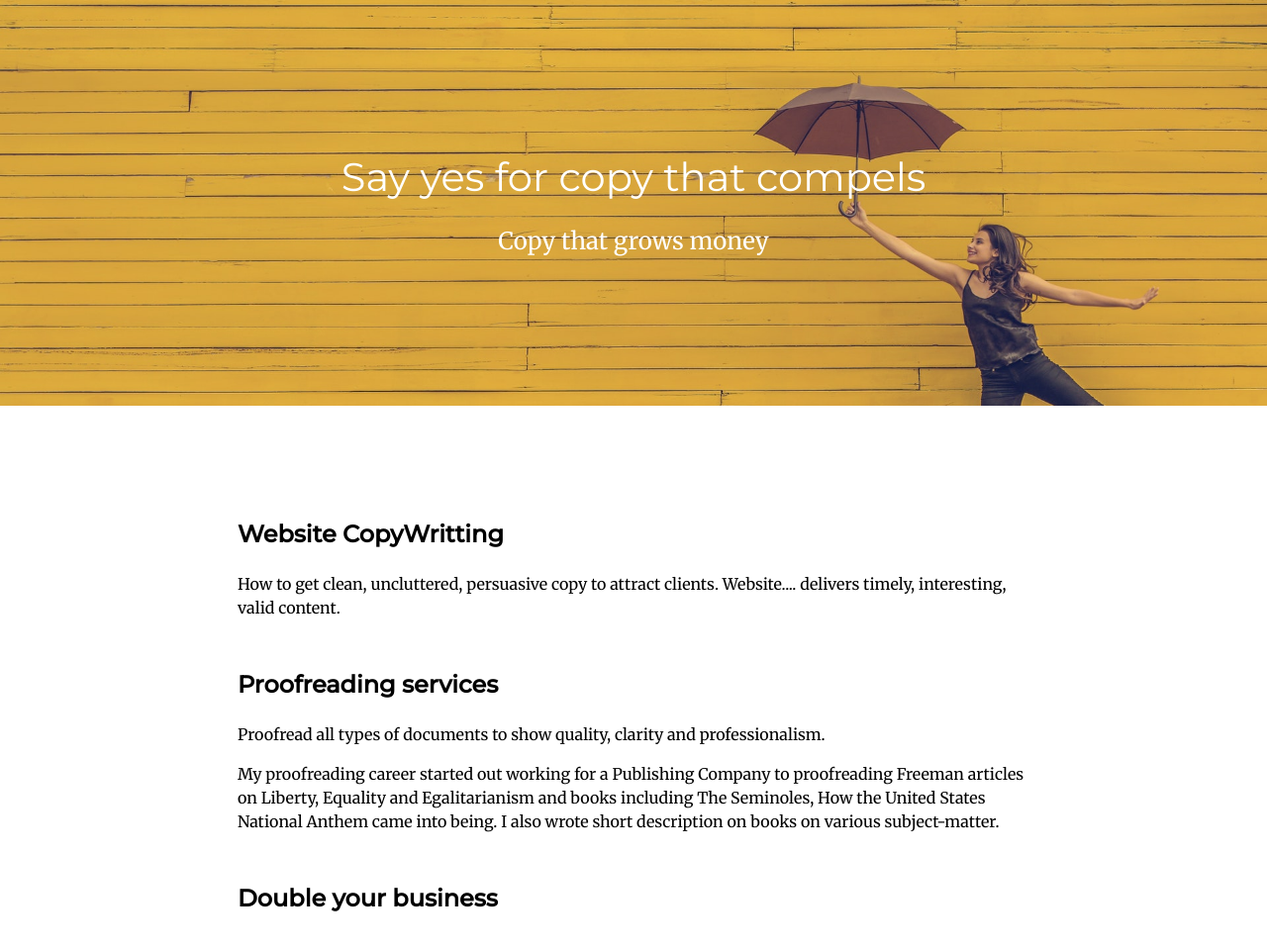
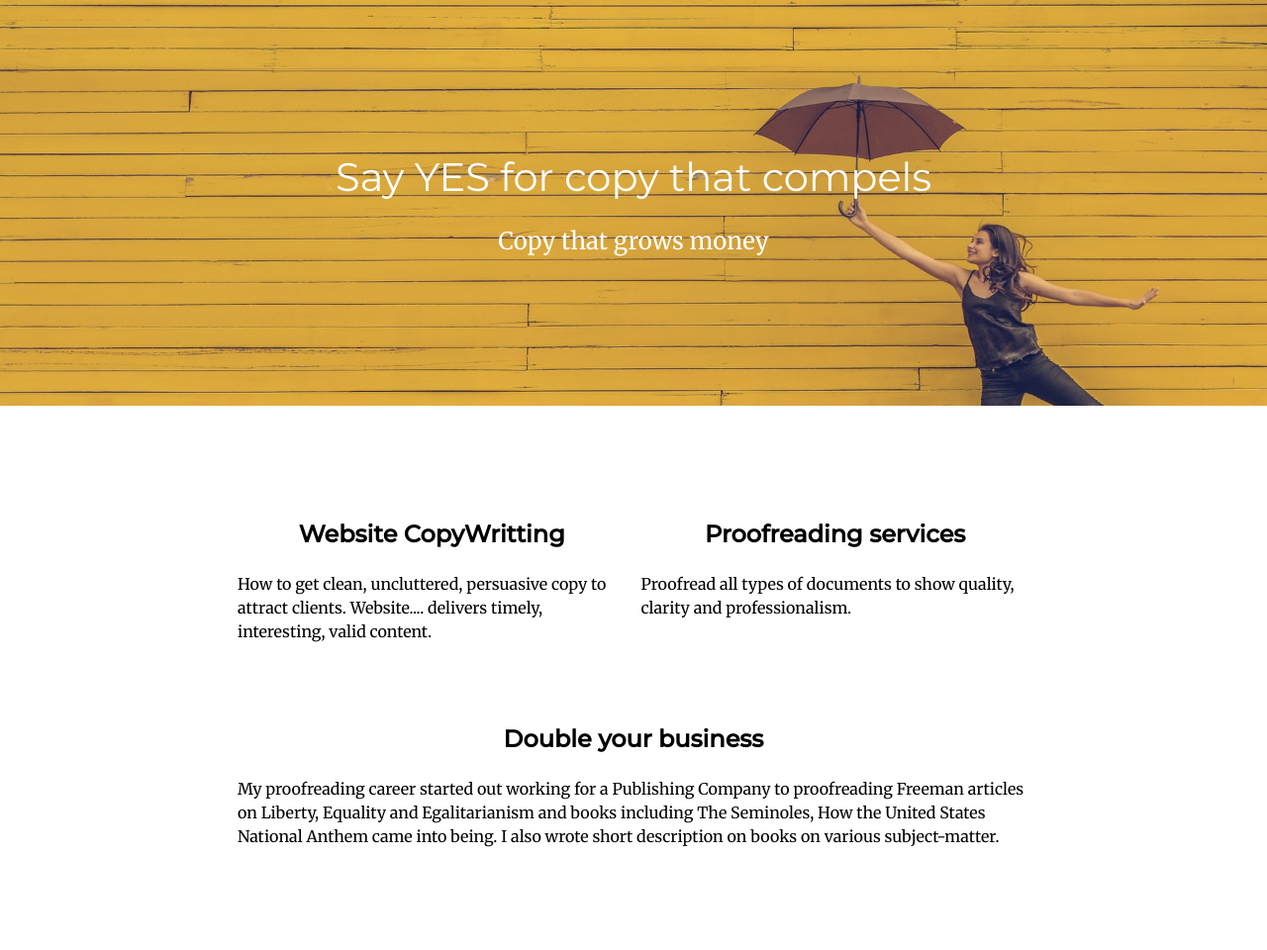
Before and after one commit to talescript/copyediting, a website: page index.html in a window 1280 px wide. Shown: the whole page at 99% size. After the commit the page ends 937 px from the top, so only its background shows below. Drawn offline with Linux system fonts and the light colour scheme.

Commit message:
deleted some jpegs, centered text

```diff
--- a/css/style.css
+++ b/css/style.css
@@ -14,6 +14,7 @@ main {
 
 h1, h2 {
     font-family: 'Montserrat', serif;
+    text-align: center;
 }
 
 h2 {
@@ -55,8 +56,11 @@ header p {
 
 }
 
+span {
+    text-transform: uppercase;
+}
+
 header a {
-
     border: 1px solid black;
     border-radius: 290486px;
     color: black;
@@ -74,3 +78,14 @@ header a:hover {
     background: #e81c4f;
     color: white;
 }
+
+main {
+    display: grid;
+    grid-template-columns: repeat(2, 1fr);
+    grid-gap: 15px;
+}
+
+.center {
+    grid-column: 1 / 3;
+    grid-row: 2;
+}
--- a/index.html
+++ b/index.html
@@ -10,7 +10,7 @@
 
 <body>
     <header>
-        <h1>Say yes for copy that compels</h1>
+        <h1>Say <span class="upper">yes</span> for copy that compels</h1>
         <p>Copy that grows money</p>
     </header>
 
@@ -26,13 +26,13 @@
             <p>Proofread all types of documents to show quality, clarity and professionalism.
             </p>
         </section>
-        <section>
+        <section class="center">
+            <h2>Double your business</h2>
             <p>My proofreading career started out working for a Publishing Company to proofreading Freeman articles on Liberty,
                 Equality and Egalitarianism and books including The Seminoles, How the United States National Anthem came
                 into being. I also wrote short description on books on various subject-matter.
             </p>
         </section>
-        <h2>Double your business</h2>
     </main>
 
 
```
Also changed, not shown: assets/img/pencils-85251(1).jpeg (added), assets/img/pencils-85251.jpeg (added), assets/img/pexels-photo-164474(1).jpeg (deleted), assets/img/pexels-photo-164474.jpeg (deleted), assets/img/pexels-photo-316465(1).jpeg (deleted), assets/img/pexels-photo-316465.jpeg (deleted), assets/img/pexels-photo-355988(1).jpeg (deleted), assets/img/pexels-photo-355988.jpeg (deleted), assets/img/scrabble-resolutions(1).jpg (deleted), assets/img/scrabble-resolutions.jpg (deleted).
